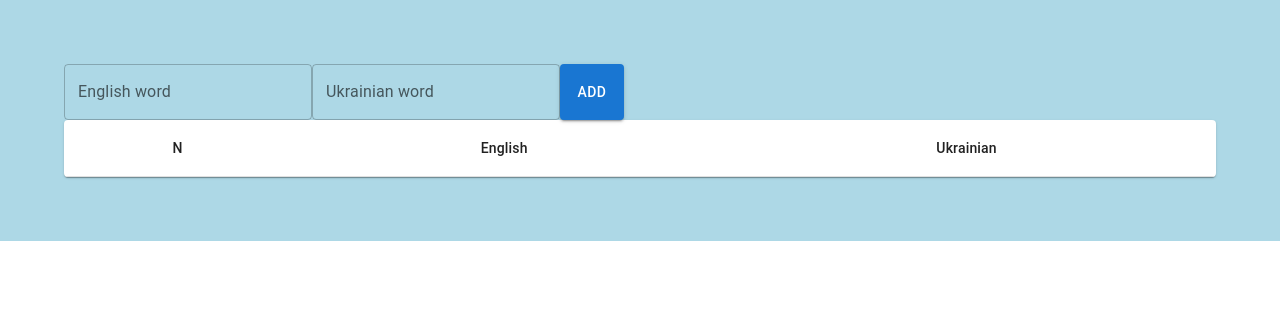
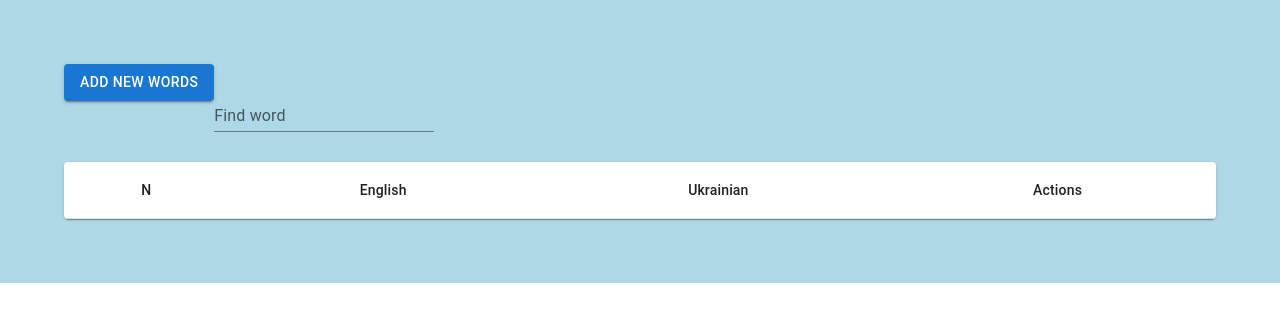
Before and after one commit to OlyaNegrych/my-vocabulary-react, a React (Create React App) app: page / in a window 1280 px wide. Shown: the top 322 px of the page. Built offline with nearby package versions, Linux system fonts and the light colour scheme.

Commit message:
added form in modal

```diff
--- a/package.json
+++ b/package.json
@@ -6,6 +6,7 @@
   "dependencies": {
     "@emotion/react": "^11.10.5",
     "@emotion/styled": "^11.10.5",
+    "@mui/icons-material": "^5.11.0",
     "@mui/material": "^5.11.7",
     "@testing-library/jest-dom": "^5.16.3",
     "@testing-library/react": "^12.1.4",
--- a/public/index.html
+++ b/public/index.html
@@ -24,7 +24,7 @@
       work correctly both with client-side routing and a non-root public URL.
       Learn how to configure a non-root public URL by running `npm run build`.
     -->
-    <title>React App</title>
+    <title>My vocabulary</title>
 
     <!-- Start Single Page Apps for GitHub Pages -->
     <script type="text/javascript">
@@ -60,6 +60,7 @@
   <body>
     <noscript>You need to enable JavaScript to run this app.</noscript>
     <div id="root"></div>
+    <div id="modal-root"></div>
     <!--
       This HTML file is a template.
       If you open it directly in the browser, you will see an empty page.
--- /dev/null
+++ b/src/components/Filter/Filter.jsx
@@ -0,0 +1,16 @@
+import { TextField } from '@mui/material';
+
+const Filter = ({ value, onFilterChange }) => {
+  return (
+    <TextField
+      id="standard-basic"
+      label="Find word"
+      variant="standard"
+      value={value}
+      onChange={onFilterChange}
+      style={{ marginTop: '20px', marginBottom: '30px' }}
+    />
+  );
+};
+
+export default Filter;
--- /dev/null
+++ b/src/components/Modal/Modal.jsx
@@ -0,0 +1,33 @@
+import { useEffect } from 'react';
+import { createPortal } from 'react-dom';
+import { Overlay, ModalWindow } from '../Modal/Modal.styled';
+
+const modalRoot = document.querySelector('#modal-root');
+
+export const Modal = ({ onCloseModal, children }) => {
+  useEffect(() => {
+    const handleEscDown = e => {
+      if (e.code === 'Escape') {
+        onCloseModal();
+      }
+    };
+    window.addEventListener('keydown', handleEscDown);
+
+    return () => {
+      window.removeEventListener('keydown', handleEscDown);
+    };
+  }, [onCloseModal]);
+
+  const handleCloseModal = e => {
+    if (e.currentTarget === e.target) {
+      onCloseModal();
+    }
+  };
+
+  return createPortal(
+    <Overlay onClick={handleCloseModal}>
+      <ModalWindow>{children}</ModalWindow>
+    </Overlay>,
+    modalRoot
+  );
+};
--- a/src/components/Vocabulary/Vocabulary.jsx
+++ b/src/components/Vocabulary/Vocabulary.jsx
@@ -1,28 +1,81 @@
-import { Component } from "react";
-import VocabularyForm from "./VocabularyForm";
-import WordList from "./WordsList/WordsList";
+import { Button } from '@mui/material';
+import VocabularyForm from './VocabularyForm';
+import Filter from 'components/Filter/Filter';
+import WordList from './WordsListTable/WordsList';
+import {Modal} from '../Modal/Modal';
+import { useState } from 'react';
 
-class Vocabulary extends Component {
-  state = {
-    words: [],
+const Vocabulary = () => {
+  const [words, setWords] = useState([]);
+  const [filter, setFilter] = useState('');
+  const [isOpenModal, setIsOpenModal] = useState(false);
+
+  const onToggleModal = () => {
+    setIsOpenModal(prev => !prev);
   };
 
-    handleAddWord = (word) => {
-        const newWord = { id: Date.now(), ...word}
-        this.setState(
-            prev => ({ words: [...prev.words, newWord] }),
-            // () => console.log(this.state)
-        );
+  const handleAddWord = word => {
+    const newWord = { id: Date.now(), ...word };
+    setWords(prev => [...prev, newWord]);
+    setIsOpenModal(false);
   };
 
-  render() {
-    return (
-      <>
-          <VocabularyForm onFormSubmit={this.handleAddWord} />
-          <WordList wordsList={this.state.words} />
-      </>
+  const handleFilter = e => {
+    setFilter(e.target.value);
+  };
+
+  const handleFilterWords = () => {
+    const normalizedFilter = filter.toLowerCase().trim();
+    return words.filter(word => {
+      return (
+        word.engWord.toLowerCase().includes(normalizedFilter) ||
+        word.ukrWord.toLowerCase().includes(normalizedFilter)
+      );
+    });
+  };
+
+  const handleEditWords = editedWord => {
+    setWords(prev =>
+      prev.map(word => {
+        if (word.id === editedWord.id) {
+          word.engWord = editedWord.engWord;
+          word.ukrWord = editedWord.ukrWord;
+        }
+        return word;
+      })
     );
-  }
-}
+  };
+
+  const handleDelete = id => {
+    setWords(prev => prev.filter(word => word.id !== id));
+  };
+
+  return (
+    <>
+      <Button
+        type="button"
+        variant="contained"
+        style={{ marginBottom: '20px' }}
+        onClick={onToggleModal}
+      >
+        Add new words
+      </Button>
+
+      {isOpenModal && (
+        <Modal onCloseModal={onToggleModal}>
+          <VocabularyForm onFormSubmit={handleAddWord} />
+        </Modal>
+      )}
+
+      <Filter value={filter} onFilterChange={handleFilter} />
+
+      <WordList
+        wordsList={handleFilterWords()}
+        onDelete={handleDelete}
+        onEditWord={handleEditWords}
+      />
+    </>
+  );
+};
 
 export default Vocabulary;
--- a/src/components/Vocabulary/VocabularyForm.jsx
+++ b/src/components/Vocabulary/VocabularyForm.jsx
@@ -1,62 +1,72 @@
-import { Component } from 'react';
-import {  TextField,  Button } from '@mui/material';
+import { Button } from '@mui/material';
+import { useReducer } from 'react';
+import VocabularyFormItem from './VocabularyFormItem';
 
-const initialState = { engWord: '', ukrWord: '' };
+const initialState = [{id: Date.now(), engWord: '', ukrWord: '' }];
 
-class VocabularyForm extends Component {
-  state = {
-   ...initialState
+const reducer = (state, action) => {
+  switch (action.type) {
+    // need to change into array of objects....
+    case 'engWord':
+      return {...state, [action.type]: action.payload};
+
+    case 'ukrWord':
+      return { ...state, [action.type]: action.payload };
+
+    case 'reset':
+      return initialState;
+
+    case 'addMore':
+      return [...state, action.payload]
+
+    default:
+      return state;
+  }
+}
+
+const VocabularyForm = ({onFormSubmit}) => {
+  const [state, dispatch] = useReducer(reducer, initialState);
+
+  // need to fix-----
+  const handleChangeInput = e => {
+    dispatch({ type: e.target.name, payload: e.target.value });
   };
 
-  handleChangeInput = e => {
-    this.setState({ [e.target.name]: e.target.value });
+  const handleSubmit = e => {
+    e.preventDefault();
+    onFormSubmit(state);
+    dispatch({ type: 'reset' });
   };
 
-    handleSubmit = (e) => {
-        e.preventDefault();
-        this.props.onFormSubmit(this.state);
-        this.setState({ ...initialState });
-  };
+  const handleMoreItem = () => {
+    dispatch({
+      type: 'addMore',
+      payload: { id: Date.now(), engWord: '', ukrWord: '' },
+    });
+  }
 
-  render() {
+  const handleDelete = (id) => {
+//--------------------
+  }
+
   return (
-      <form style={{ display: 'flex' }} onSubmit={this.handleSubmit}>
-        <TextField
-          id="outlined-basic"
-          label="English word"
-          variant="outlined"
-          name="engWord"
-          onChange={this.handleChangeInput}
-          value={this.state.engWord}
+    <form style={{ display: 'flex' }} onSubmit={handleSubmit}>
+      {state.map(word => (
+        <VocabularyFormItem
+          key={word.id}
+          onChangeInput={handleChangeInput}
+          word={word}
+          onDelete={handleDelete}
         />
-        <TextField
-          id="outlined-basic"
-          label="Ukrainian word"
-          variant="outlined"
-          name="ukrWord"
-          onChange={this.handleChangeInput}
-          value={this.state.ukrWord}
-        />
+      ))}
+      <Button type="submit" variant="contained" onClick={handleMoreItem}>
+        Add more
+      </Button>
       <Button type="submit" variant="contained">
-          Add
+        Add all words
       </Button>
     </form>
   );
-  }
-}
+};
 
 export default VocabularyForm;
-
-/* <Fab color="primary" aria-label="add">
-  <AddIcon />
-</Fab>
-<Fab color="secondary" aria-label="edit">
-  <EditIcon />
-</Fab>
-<Fab variant="extended">
-  <NavigationIcon sx={{ mr: 1 }} />
-  Navigate
-</Fab>
-<Fab disabled aria-label="like">
-  <FavoriteIcon />
-</Fab> */
--- /dev/null
+++ b/src/components/Vocabulary/VocabularyFormItem.jsx
@@ -0,0 +1,33 @@
+import { TextField, Button } from '@mui/material';
+import DeleteIcon from '@mui/icons-material/Delete';
+
+const VocabularyFormItem = ({ onChangeInput, word, onDelete }) => {
+  return (
+    <>
+      <TextField
+        id="outlined-basic"
+        label="English word"
+        variant="outlined"
+        name="engWord"
+        onChange={onChangeInput}
+        value={word.engWord}
+      />
+      <TextField
+        id="outlined-basic"
+        label="Ukrainian word"
+        variant="outlined"
+        name="ukrWord"
+        onChange={onChangeInput}
+        value={word.ukrWord}
+      />
+      <Button
+        variant="outlined"
+        startIcon={<DeleteIcon />}
+        onClick={() => onDelete(word.id)}
+      >
+        Delete
+      </Button>
+    </>
+  );
+};
+export default VocabularyFormItem;
--- a/src/components/Vocabulary/WordsList/WordsList.jsx
+++ /dev/null
@@ -1,64 +0,0 @@
-import { Component } from 'react';
-// import { Button } from '@mui/material';
-import Table from '@mui/material/Table';
-import TableBody from '@mui/material/TableBody';
-import TableCell from '@mui/material/TableCell';
-import TableContainer from '@mui/material/TableContainer';
-import TableHead from '@mui/material/TableHead';
-import TableRow from '@mui/material/TableRow';
-import Paper from '@mui/material/Paper';
-
-class WordList extends Component {
-  render() {
-    const wordList = this.props.wordsList;
-    console.log(wordList);
-    return (
-      <TableContainer component={Paper}>
-        <Table sx={{ minWidth: 50 }} aria-label="simple table">
-          <TableHead>
-            <TableRow>
-              <TableCell align="center">N</TableCell>
-              <TableCell align="center">English</TableCell>
-              <TableCell align="center">Ukrainian</TableCell>
-            </TableRow>
-          </TableHead>
-          <TableBody>
-            {wordList.map((word, index) => (
-              <TableRow
-                key={word.id}
-                sx={{ '&:last-child td, &:last-child th': { border: 0 } }}
-              >
-                <TableCell align="center">{index + 1}</TableCell>
-                <TableCell align="center">{word.engWord}</TableCell>
-                <TableCell align="center">{word.ukrWord}</TableCell>
-              </TableRow>
-            ))}
-          </TableBody>
-        </Table>
-      </TableContainer>
-    );
-  }
-}
-
-export default WordList;
-
-// class WordList extends Component {
-//   render() {
-//     const wordList = this.props.wordsList;
-//     return (
-//         <ul>
-//           {wordList.map(word => (
-//             <li key={word.id}>
-//               {word.engWord} - {word.ukrWord}
-//               <Button type="submit" variant="contained">
-//                 Edit
-//               </Button>
-//               <Button type="submit" variant="contained">
-//                 Delete
-//               </Button>
-//             </li>
-//           ))}
-//         </ul>
-//     );
-//   }
-// }
--- /dev/null
+++ b/src/components/Vocabulary/WordsListTable/WordListTableRow.jsx
@@ -0,0 +1,72 @@
+import { Component } from 'react';
+import { Button } from '@mui/material';
+import TableCell from '@mui/material/TableCell';
+import TableRow from '@mui/material/TableRow';
+import TextField from '@mui/material/TextField';
+
+export class WordListTableRow extends Component {
+  state = {
+    isEdit: false,
+    engWord: this.props.word.engWord,
+    ukrWord: this.props.word.ukrWord,
+  };
+
+  onEdit = () => {
+    this.setState(prev => ({ isEdit: !prev.isEdit }));
+    if (this.state.isEdit) {
+      this.props.onEditWord({...this.props.word, ...this.state})
+    }
+  };
+
+  handleChangeInput = e => {
+    this.setState({ [e.target.name]: e.target.value });
+  };
+
+  render() {
+    const { word, index, onDelete } = this.props;
+    return (
+      <TableRow
+        sx={{ '&:last-child td, &:last-child th': { border: 0 } }}
+      >
+        <TableCell align="center">{index + 1}</TableCell>
+        {this.state.isEdit ? (
+          <>
+            <TableCell align="center">
+              <TextField
+                id="outlined-basic"
+                label="Edit english word"
+                variant="outlined"
+                name="engWord"
+                value={this.state.engWord}
+                onChange={this.handleChangeInput}
+              />
+            </TableCell>
+            <TableCell align="center">
+              <TextField
+                id="outlined-basic"
+                label="Edit ukrainian word"
+                variant="outlined"
+                name="ukrWord"
+                value={this.state.ukrWord}
+                onChange={this.handleChangeInput}
+              />
+            </TableCell>
+          </>
+        ) : (
+          <>
+            <TableCell align="center">{word.engWord}</TableCell>
+            <TableCell align="center">{word.ukrWord}</TableCell>
+          </>
+        )}
+        <TableCell align="center">
+          <Button variant="outlined" onClick={this.onEdit}>
+            {this.state.isEdit ? 'Save' : 'Edit'}
+          </Button>
+          <Button variant="outlined" onClick={() => onDelete(word.id)}>
+            Delete
+          </Button>
+        </TableCell>
+      </TableRow>
+    );
+  }
+}
--- /dev/null
+++ b/src/components/Vocabulary/WordsListTable/WordsList.jsx
@@ -0,0 +1,38 @@
+import Table from '@mui/material/Table';
+import TableBody from '@mui/material/TableBody';
+import TableCell from '@mui/material/TableCell';
+import TableContainer from '@mui/material/TableContainer';
+import TableHead from '@mui/material/TableHead';
+import TableRow from '@mui/material/TableRow';
+import Paper from '@mui/material/Paper';
+import { WordListTableRow } from './WordListTableRow';
+
+export default function WordList({wordsList, onDelete, onEditWord}) {
+
+    return (
+      <TableContainer component={Paper}>
+        <Table sx={{ minWidth: 50 }} aria-label="simple table">
+          <TableHead>
+            <TableRow>
+              <TableCell align="center">N</TableCell>
+              <TableCell align="center">English</TableCell>
+              <TableCell align="center">Ukrainian</TableCell>
+              <TableCell align="center">Actions</TableCell>
+            </TableRow>
+          </TableHead>
+          <TableBody>
+            {wordsList.map((word, index) => (
+              <WordListTableRow
+                key={word.id}
+                word={word}
+                index={index}
+                onDelete={onDelete}
+                onEditWord={onEditWord}
+              />
+            ))}
+          </TableBody>
+        </Table>
+      </TableContainer>
+    );
+
+}
```
Also changed, not shown: src/components/Modal/Modal.styled.jsx (added, +22 -0 lines), src/components/Vocabulary/WordsListTable/WordsList.styled.jsx (added), 1 other file (tests, documents, lock files or other folders). Lines whose indentation alone changed are shown as unchanged.
